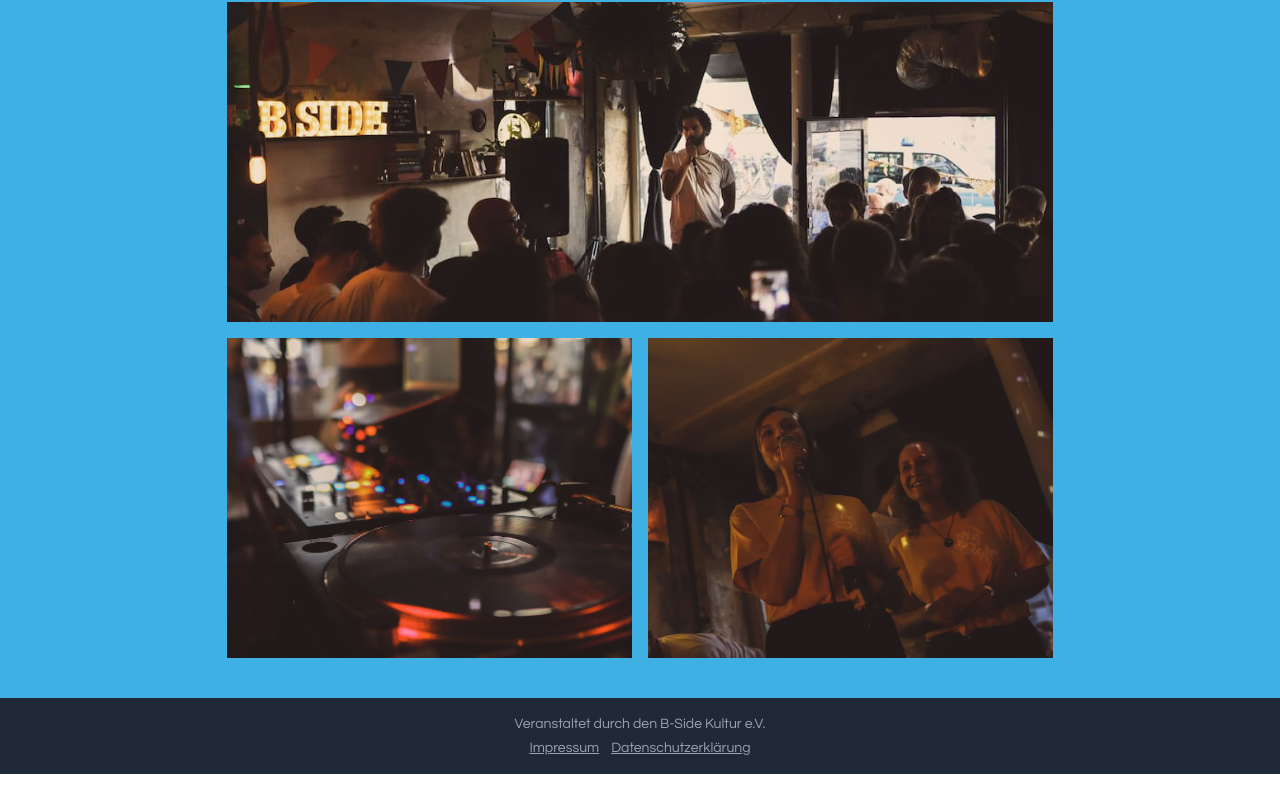
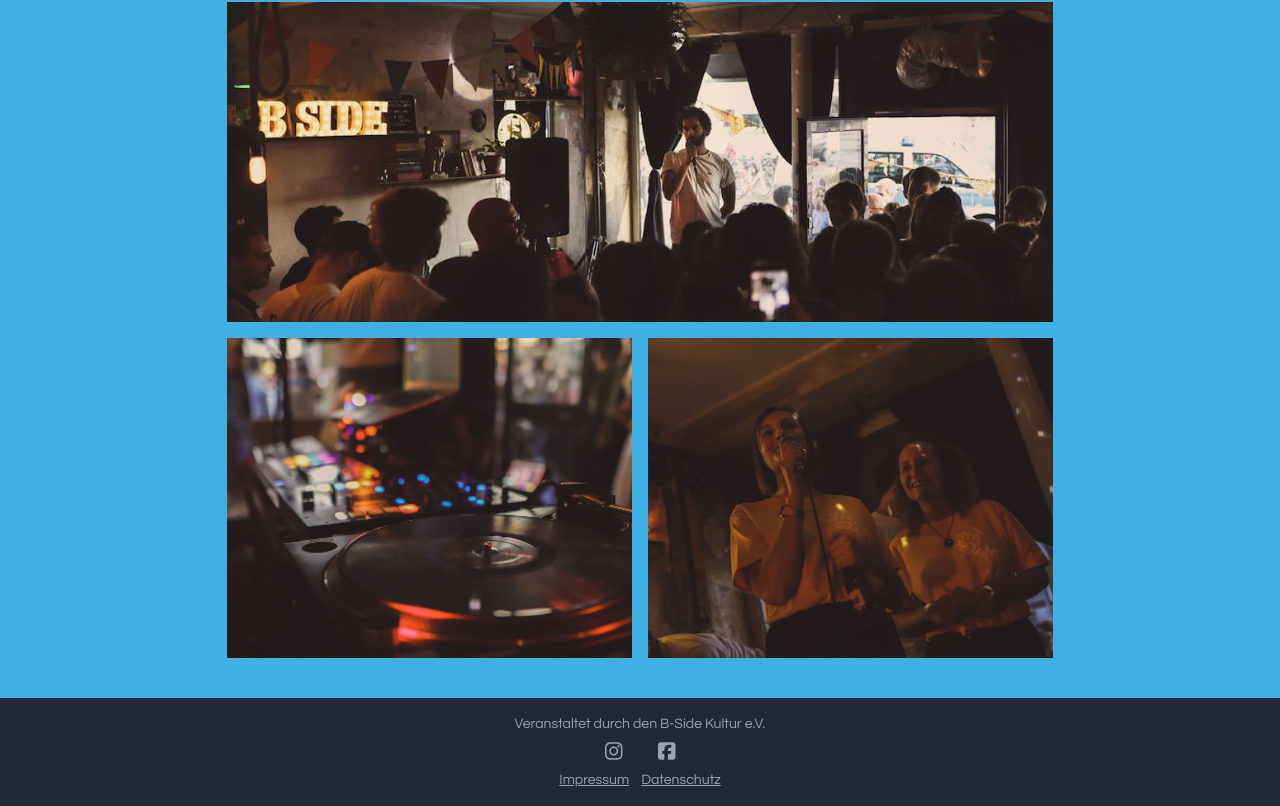
Before and after one commit to bside-ms/bside_festival, a Next.js app: page / in a window 1280 px wide. Shown: the part 4845-5651 px from the top of the page. Before the commit the page ends 5619 px from the top, so only its background shows below. Built offline with nearby package versions, Linux system fonts and the light colour scheme; a web font is replaced by a local one.

Commit message:
Add instagram and facebook to footer

```diff
--- a/components/common/Footer.tsx
+++ b/components/common/Footer.tsx
@@ -1,24 +1,47 @@
+import { FontAwesomeIcon } from '@fortawesome/react-fontawesome';
 import Link from 'next/link';
 import type { ReactElement } from 'react';
+import { faFacebookSquare, faInstagram } from '@fortawesome/free-brands-svg-icons';
 
 const Footer = (): ReactElement => {
 
-    const link1 = (
+    const imprintLink = (
         <Link href="https://b-side.ms/kv/impressum/">
             <a className="underline">Impressum</a>
         </Link>
     );
-    const link2 = (
+    const privacyPolicyLink = (
         <Link href="https://b-side.ms/kv/datenschutz/">
-            <a className="underline">Datenschutzerklärung</a>
+            <a className="underline">Datenschutz</a>
+        </Link>
+    );
+
+    const instagramLink = (
+        <Link href="https://www.instagram.com/bsidemuenster/">
+            <a className="p-3 text-xl" target="_blank">
+                <FontAwesomeIcon icon={faInstagram} />
+            </a>
+        </Link>
+    );
+
+    const facebookLink = (
+        <Link href="https://www.facebook.com/bsidemuenster">
+            <a className="p-3 text-xl" target="_blank">
+                <FontAwesomeIcon icon={faFacebookSquare} />
+            </a>
         </Link>
     );
 
     return (
         <div className="text-sm text-gray-400 text-center p-4 bg-gray-800">
             <div>Veranstaltet durch den B-Side Kultur e.V.</div>
+
             <div className="mt-1 flex gap-3 justify-center">
-                <span>{link1}</span> <span>{link2}</span>
+                <span>{instagramLink}</span> <span>{facebookLink}</span>
+            </div>
+
+            <div className="mt-1 flex gap-3 justify-center">
+                <span>{imprintLink}</span> <span>{privacyPolicyLink}</span>
             </div>
         </div>
     );
--- a/package.json
+++ b/package.json
@@ -14,6 +14,7 @@
     "@emotion/react": "11.9.x",
     "@emotion/styled": "11.8.x",
     "@fortawesome/fontawesome-svg-core": "^6.1.1",
+    "@fortawesome/free-brands-svg-icons": "^6.1.1",
     "@fortawesome/free-solid-svg-icons": "^6.1.1",
     "@fortawesome/react-fontawesome": "^0.1.18",
     "@mui/material": "5.6.x",
```
Also changed, not shown: 1 other file (tests, documents, lock files or other folders).
